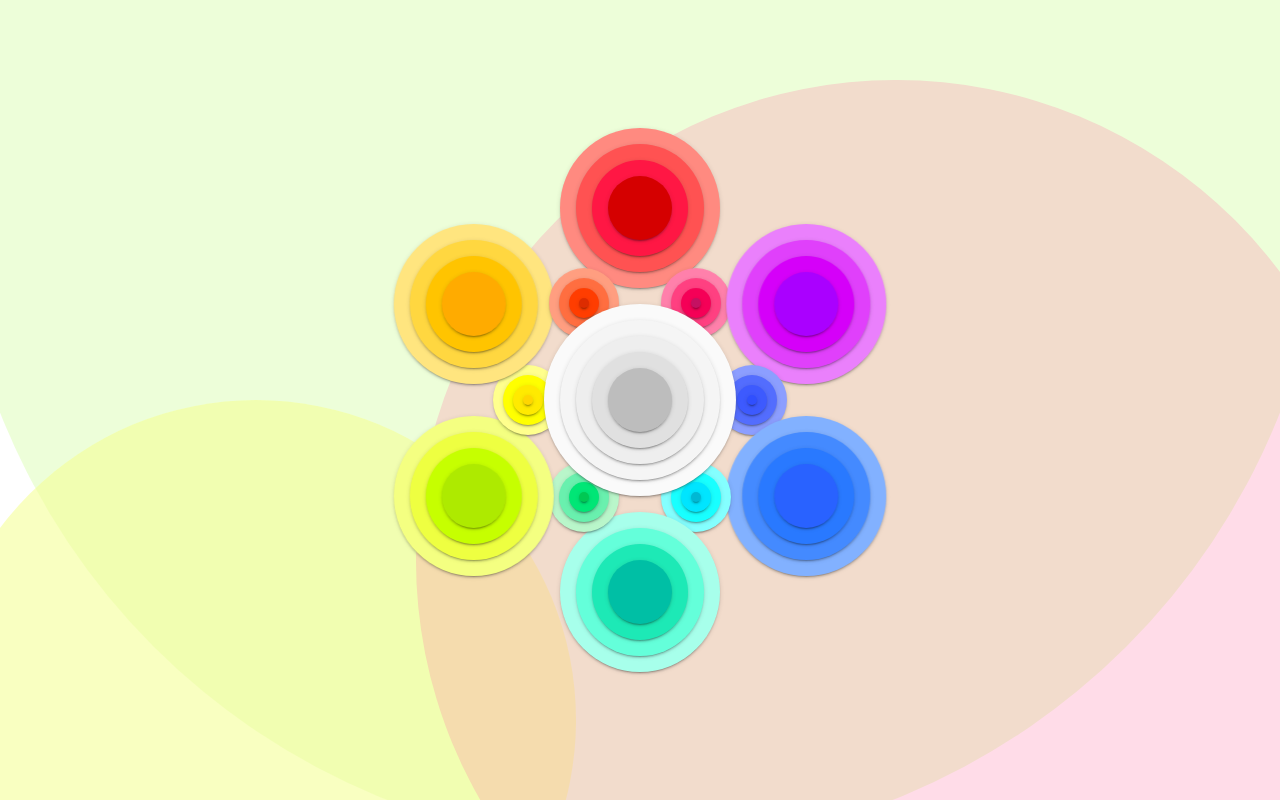
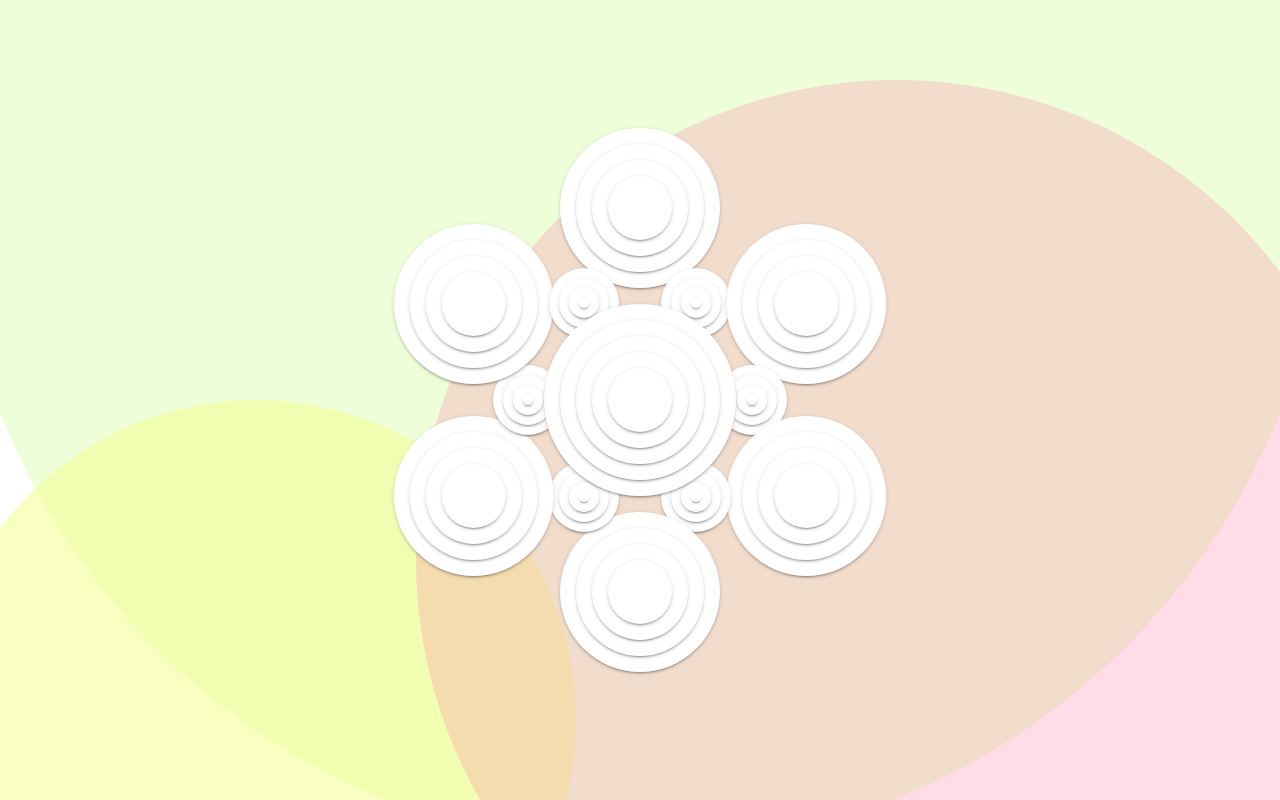
Before and after one commit to AustinJiangH/PiePie, a plain HTML site: page index.html in a window 1280 px wide. Shown: the part 800-1600 px from the top of the page. Drawn offline with Linux system fonts and the light colour scheme.

Commit message:
interactive

```diff
--- a/index.html
+++ b/index.html
@@ -59,29 +59,32 @@
         }
 
         .section-index .pole-pie-0{
-            z-index: 11;
             cursor: pointer;
             -webkit-animation: breath 1.5s cubic-bezier(0.18, 0.36, 0.58, 0.97) infinite both;
             animation: breath 1.5s cubic-bezier(0.18, 0.36, 0.58, 0.97) infinite both;
         }
 
         .section-index .pole-pie-1{
-            z-index:10;
             cursor: pointer;
-            -webkit-animation: spinner 5s cubic-bezier(0.26, 0.86, 0.14, 1.59) infinite both;
-            animation: spinner 5s cubic-bezier(0.26, 0.86, 0.14, 1.59) infinite both;
+            -webkit-animation: spinner 3s cubic-bezier(0.26, 0.86, 0.14, 1.59) infinite both;
+            animation: spinner 3s cubic-bezier(0.26, 0.86, 0.14, 1.59) infinite both;
         }
 
         .section-index .node-1{
             cursor: pointer;
-            font-size: 3.3rem;
+            font-size: 3.3rem !important;
             text-align: center;
         }
 
         @media screen and (max-width: 767px){
             .section-index .node-1{
-                font-size: 2.48rem;
+                font-size: 2.48rem !important;
             }
+        }
+
+        /*-------- section-piles ---------*/
+        .section-piles .blank{
+            background-color: #fff !important;
         }
 
     </style>
@@ -100,27 +103,14 @@
 <main>
     <section class="container section-index">
 
-        <!-- three decoration dots -->
-        <div class="pole pole-pie-1">
-            <div class="pie 8rem black"></div>
-            <div class="axis-2 21rem pop">
-                <div class="pie 10px grey darken-2 node-1 scale-up z-depth-1"></div>
-            </div>
-            <div class="axis-6 21rem pop">
-                <div class="pie 10px grey darken-2 node-1 scale-up z-depth-1"></div>
-            </div>
-            <div class="axis-10 21rem pop">
-                <div class="pie 10px grey darken-2 node-1 scale-up z-depth-1"></div>
-            </div>
-        </div>
-
         <!-- three main menu options -->
         <div class="pole">
+            <div class="pie 7rem black"></div>
             <div class="pie 5rem white pole-pie-0"></div>
 
             <!-- white pies-->
             <div class="axis-0 12rem pop">
-                <div class="pie 3rem white node-1 scale-up z-depth-1">1</div>
+                <div class="pie 3rem white white-pie node-1 scale-up z-depth-1">1</div>
                 <!-- surrounding the white nodes -->
                 <div class="pole spinner">
                     <div class="axis-0 5rem">
@@ -137,7 +127,7 @@
 
             <!-- white pies-->
             <div class="axis-4 12rem pop">
-                <div class="pie 3rem white node-1 scale-up z-depth-1">2</div>
+                <div class="pie 3rem white white-pie node-1 scale-up z-depth-1">2</div>
                 <!-- surrounding the white nodes -->
                 <div class="pole spinner">
                     <div class="axis-0 5rem">
@@ -154,7 +144,7 @@
 
             <!-- white pies-->
             <div class="axis-8 12rem pop">
-                <div class="pie 3rem white node-1 scale-up z-depth-1">3</div>
+                <div class="pie 3rem white white-pie node-1 scale-up z-depth-1">3</div>
                 <!-- surrounding the white nodes -->
                 <div class="pole spinner">
                     <div class="axis-0 5rem">
@@ -170,6 +160,40 @@
             </div>
 
         </div>
+
+        <!-- three decoration dots -->
+        <div class="pole pole-pie-1">
+
+            <div class="axis-2 8rem bounce-17rem">
+                <div class="pie 10px grey darken-2 node-1 scale-up z-depth-1"></div>
+            </div>
+            <div class="axis-6 8rem bounce-17rem">
+                <div class="pie 10px grey darken-2 node-1 scale-up z-depth-1"></div>
+            </div>
+            <div class="axis-10 8rem bounce-17rem">
+                <div class="pie 10px grey darken-2 node-1 scale-up z-depth-1"></div>
+            </div>
+
+        </div>
+
+        <script>
+            let pieColors1 = [
+                ' accent-2 purple ',
+                ' accent-2 cyan ',
+                ' accent-2 amber ',
+            ];
+            const nodes1 = document.querySelectorAll('.section-index .white-pie');
+            for(let i = 0; i < nodes1.length; i++){
+                let node = nodes1[i];
+                node.addEventListener('click',()=>{
+                    node.className = node.className.replace(/white/, pieColors1[i]);
+                });
+                node.addEventListener('touchstart',()=>{
+                    node.className = node.className.replace(/white/, pieColors1[i]);
+                });
+            }
+        </script>
+
 
     </section>
 
@@ -190,97 +214,115 @@
         <!-- three decoration dots -->
         <div class="pole pole-pie-1" style="z-index: 11">
             <!--big one-->
-            <div class="pie grey lighten-5 6rem node-1 scale-up z-depth-1"></div>
-            <div class="pie grey lighten-4 5rem node-1 scale-up z-depth-1"></div>
-            <div class="pie grey lighten-3 4rem node-1 scale-up z-depth-1"></div>
-            <div class="pie grey lighten-2 3rem node-1 scale-up z-depth-1"></div>
-            <div class="pie grey lighten-1 2rem node-1 scale-up z-depth-1"></div>
+            <div class="pie grey lighten-5 6rem node-1 blank scale-up z-depth-1"></div>
+            <div class="pie grey lighten-4 5rem node-1 blank scale-up z-depth-1"></div>
+            <div class="pie grey lighten-3 4rem node-1 blank scale-up z-depth-1"></div>
+            <div class="pie grey lighten-2 3rem node-1 blank scale-up z-depth-1"></div>
+            <div class="pie grey lighten-1 2rem node-1 blank scale-up z-depth-1 reset"></div>
 
             <!-- small ones-->
             <div class="axis-0 12rem ">
-                <div class="pie red accent-1 5rem node-1 scale-up z-depth-1"></div>
-                <div class="pie red accent-2 4rem node-1 scale-up z-depth-1"></div>
-                <div class="pie red accent-3 3rem node-1 scale-up z-depth-1"></div>
-                <div class="pie red accent-4 2rem node-1 scale-up z-depth-1"></div>
+                <div class="pie red accent-1 5rem node-1 blank scale-up z-depth-1"></div>
+                <div class="pie red accent-2 4rem node-1 blank scale-up z-depth-1"></div>
+                <div class="pie red accent-3 3rem node-1 blank scale-up z-depth-1"></div>
+                <div class="pie red accent-4 2rem node-1 blank scale-up z-depth-1"></div>
             </div>
 
             <div class="axis-1 7rem ">
-                <div class="pie pink accent-1 35px node-1 scale-up z-depth-1"></div>
-                <div class="pie pink accent-2 25px node-1 scale-up z-depth-1"></div>
-                <div class="pie pink accent-3 15px node-1 scale-up z-depth-1"></div>
-                <div class="pie pink accent-4  5px node-1 scale-up z-depth-1"></div>
+                <div class="pie pink accent-1 35px node-1 blank scale-up z-depth-1"></div>
+                <div class="pie pink accent-2 25px node-1 blank scale-up z-depth-1"></div>
+                <div class="pie pink accent-3 15px node-1 blank scale-up z-depth-1"></div>
+                <div class="pie pink accent-4  5px node-1 blank scale-up z-depth-1"></div>
             </div>
 
             <div class="axis-2 12rem ">
-                <div class="pie purple accent-1 5rem node-1 scale-up z-depth-1"></div>
-                <div class="pie purple accent-2 4rem node-1 scale-up z-depth-1"></div>
-                <div class="pie purple accent-3 3rem node-1 scale-up z-depth-1"></div>
-                <div class="pie purple accent-4 2rem node-1 scale-up z-depth-1"></div>
+                <div class="pie purple accent-1 5rem node-1 blank scale-up z-depth-1"></div>
+                <div class="pie purple accent-2 4rem node-1 blank scale-up z-depth-1"></div>
+                <div class="pie purple accent-3 3rem node-1 blank scale-up z-depth-1"></div>
+                <div class="pie purple accent-4 2rem node-1 blank scale-up z-depth-1"></div>
             </div>
 
             <div class="axis-3 7rem ">
-                <div class="pie indigo accent-1 35px node-1 scale-up z-depth-1"></div>
-                <div class="pie indigo accent-2 25px node-1 scale-up z-depth-1"></div>
-                <div class="pie indigo accent-3 15px node-1 scale-up z-depth-1"></div>
-                <div class="pie indigo accent-4  5px node-1 scale-up z-depth-1"></div>
+                <div class="pie indigo accent-1 35px node-1 blank scale-up z-depth-1"></div>
+                <div class="pie indigo accent-2 25px node-1 blank scale-up z-depth-1"></div>
+                <div class="pie indigo accent-3 15px node-1 blank scale-up z-depth-1"></div>
+                <div class="pie indigo accent-4  5px node-1 blank scale-up z-depth-1"></div>
             </div>
 
             <div class="axis-4 12rem ">
-                <div class="pie blue accent-1 5rem node-1 scale-up z-depth-1"></div>
-                <div class="pie blue accent-2 4rem node-1 scale-up z-depth-1"></div>
-                <div class="pie blue accent-3 3rem node-1 scale-up z-depth-1"></div>
-                <div class="pie blue accent-4 2rem node-1 scale-up z-depth-1"></div>
+                <div class="pie blue accent-1 5rem node-1 blank scale-up z-depth-1"></div>
+                <div class="pie blue accent-2 4rem node-1 blank scale-up z-depth-1"></div>
+                <div class="pie blue accent-3 3rem node-1 blank scale-up z-depth-1"></div>
+                <div class="pie blue accent-4 2rem node-1 blank scale-up z-depth-1"></div>
             </div>
 
             <div class="axis-5 7rem ">
-                <div class="pie cyan accent-1 35px node-1 scale-up z-depth-1"></div>
-                <div class="pie cyan accent-2 25px node-1 scale-up z-depth-1"></div>
-                <div class="pie cyan accent-3 15px node-1 scale-up z-depth-1"></div>
-                <div class="pie cyan accent-4  5px node-1 scale-up z-depth-1"></div>
+                <div class="pie cyan accent-1 35px node-1 blank scale-up z-depth-1"></div>
+                <div class="pie cyan accent-2 25px node-1 blank scale-up z-depth-1"></div>
+                <div class="pie cyan accent-3 15px node-1 blank scale-up z-depth-1"></div>
+                <div class="pie cyan accent-4  5px node-1 blank scale-up z-depth-1"></div>
             </div>
 
             <div class="axis-6 12rem  ">
-                <div class="pie teal accent-1 5rem node-1 scale-up z-depth-1"></div>
-                <div class="pie teal accent-2 4rem node-1 scale-up z-depth-1"></div>
-                <div class="pie teal accent-3 3rem node-1 scale-up z-depth-1"></div>
-                <div class="pie teal accent-4 2rem node-1 scale-up z-depth-1"></div>
+                <div class="pie teal accent-1 5rem node-1 blank scale-up z-depth-1"></div>
+                <div class="pie teal accent-2 4rem node-1 blank scale-up z-depth-1"></div>
+                <div class="pie teal accent-3 3rem node-1 blank scale-up z-depth-1"></div>
+                <div class="pie teal accent-4 2rem node-1 blank scale-up z-depth-1"></div>
             </div>
 
             <div class="axis-7 7rem ">
-                <div class="pie green accent-1 35px node-1 scale-up z-depth-1"></div>
-                <div class="pie green accent-2 25px node-1 scale-up z-depth-1"></div>
-                <div class="pie green accent-3 15px node-1 scale-up z-depth-1"></div>
-                <div class="pie green accent-4  5px node-1 scale-up z-depth-1"></div>
+                <div class="pie green accent-1 35px node-1 blank scale-up z-depth-1"></div>
+                <div class="pie green accent-2 25px node-1 blank scale-up z-depth-1"></div>
+                <div class="pie green accent-3 15px node-1 blank scale-up z-depth-1"></div>
+                <div class="pie green accent-4  5px node-1 blank scale-up z-depth-1"></div>
             </div>
 
             <div class="axis-8 12rem ">
-                <div class="pie lime accent-1 5rem node-1 scale-up z-depth-1"></div>
-                <div class="pie lime accent-2 4rem node-1 scale-up z-depth-1"></div>
-                <div class="pie lime accent-3 3rem node-1 scale-up z-depth-1"></div>
-                <div class="pie lime accent-4 2rem node-1 scale-up z-depth-1"></div>
+                <div class="pie lime accent-1 5rem node-1 blank scale-up z-depth-1"></div>
+                <div class="pie lime accent-2 4rem node-1 blank scale-up z-depth-1"></div>
+                <div class="pie lime accent-3 3rem node-1 blank scale-up z-depth-1"></div>
+                <div class="pie lime accent-4 2rem node-1 blank scale-up z-depth-1"></div>
             </div>
 
             <div class="axis-9 7rem ">
-                <div class="pie yellow accent-1 35px node-1 scale-up z-depth-1"></div>
-                <div class="pie yellow accent-2 25px node-1 scale-up z-depth-1"></div>
-                <div class="pie yellow accent-3 15px node-1 scale-up z-depth-1"></div>
-                <div class="pie yellow accent-4  5px node-1 scale-up z-depth-1"></div>
+                <div class="pie yellow accent-1 35px node-1 blank scale-up z-depth-1"></div>
+                <div class="pie yellow accent-2 25px node-1 blank scale-up z-depth-1"></div>
+                <div class="pie yellow accent-3 15px node-1 blank scale-up z-depth-1"></div>
+                <div class="pie yellow accent-4  5px node-1 blank scale-up z-depth-1"></div>
             </div>
 
             <div class="axis-10 12rem ">
-                <div class="pie amber accent-1 5rem node-1 scale-up z-depth-1"></div>
-                <div class="pie amber accent-2 4rem node-1 scale-up z-depth-1"></div>
-                <div class="pie amber accent-3 3rem node-1 scale-up z-depth-1"></div>
-                <div class="pie amber accent-4 2rem node-1 scale-up z-depth-1"></div>
+                <div class="pie amber accent-1 5rem node-1 blank scale-up z-depth-1"></div>
+                <div class="pie amber accent-2 4rem node-1 blank scale-up z-depth-1"></div>
+                <div class="pie amber accent-3 3rem node-1 blank scale-up z-depth-1"></div>
+                <div class="pie amber accent-4 2rem node-1 blank scale-up z-depth-1"></div>
             </div>
 
             <div class="axis-11 7rem ">
-                <div class="pie deep-orange accent-1 35px node-1 scale-up z-depth-1"></div>
-                <div class="pie deep-orange accent-2 25px node-1 scale-up z-depth-1"></div>
-                <div class="pie deep-orange accent-3 15px node-1 scale-up z-depth-1"></div>
-                <div class="pie deep-orange accent-4  5px node-1 scale-up z-depth-1"></div>
+                <div class="pie deep-orange accent-1 35px node-1 blank scale-up z-depth-1"></div>
+                <div class="pie deep-orange accent-2 25px node-1 blank scale-up z-depth-1"></div>
+                <div class="pie deep-orange accent-3 15px node-1 blank scale-up z-depth-1"></div>
+                <div class="pie deep-orange accent-4  5px node-1 blank scale-up z-depth-1"></div>
             </div>
         </div>
+        <script>
+            const nodes2 = document.querySelectorAll('.section-piles .node-1');
+            for(let i = 0; i < nodes2.length; i++){
+                let node = nodes2[i];
+                node.addEventListener('mouseover',()=>{
+                    node.className = node.className.replace(/blank/, ' ');
+                });
+                node.addEventListener('touchstart',()=>{
+                    node.className = node.className.replace(/blank/, ' ');
+                });
+            }
+            document.querySelector('.section-piles .reset').addEventListener('click',()=>{
+                for(let i = 0; i < nodes.length; i++){
+                    let node = nodes[i];
+                    node.className += ' blank ';
+                }
+            });
+        </script>
     </section>
 
 </main>
```
Also changed, not shown: 1 other file.
